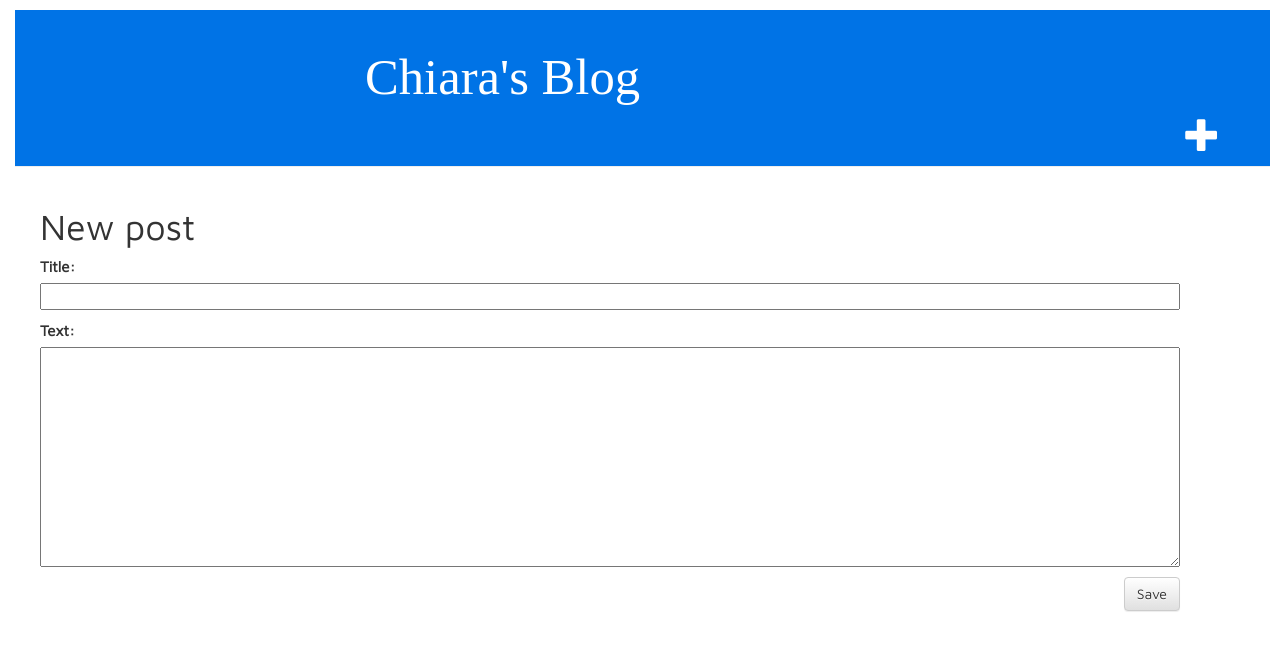
After one commit to ChiaraDeMartin95/my-first-blog, a Django app: page /post/new/ in a window 1280 px wide. The commit adds this page. Shown: the top 651 px of the page. Run offline with Django 3.2, Linux system fonts and the light colour scheme; the visitor is signed in with stand-in values (Sample User, id 1); some libraries are stand-ins or nearby versions; some web fonts are replaced.

Commit message:
Aggiunte viste per creare/modificare i post dal sito

```diff
--- /dev/null
+++ b/blog/forms.py
@@ -0,0 +1,9 @@
+from django import forms
+
+from .models import Post
+
+class PostForm(forms.ModelForm):
+
+    class Meta:
+        model = Post
+        fields = ('title', 'text',)
--- a/blog/static/css/blog.css
+++ b/blog/static/css/blog.css
@@ -12,7 +12,7 @@ body {
     background-color: #0073e6;
     margin-top: 10;
     margin-right: 10;
-    padding: 20px 20px 20px 350px;
+    padding: 20px 50px 50px 350px;
 }
 
 .page-header h1, .page-header h1 a, .page-header h1 a:visited, .page-header h1 a:active {
@@ -44,7 +44,7 @@ body {
     color: #ffffff;
     float: right;
     font-size: 26pt;
-    margin-right: 20px;
+    margin-right: 0px;
 }
 
 .post {
@@ -52,5 +52,5 @@ body {
 }
 
 .post h1 a, .post h1 a:visited {
-    color: #0073e6;
+    color: #004d99;
 }
--- a/blog/templates/blog/base.html
+++ b/blog/templates/blog/base.html
@@ -15,6 +15,9 @@
 <body>
     <div class="page-header">
         <h1><a href="/">Chiara's Blog</a></h1>
+        {% if user.is_authenticated %}
+            <a href="{% url 'post_new' %}" class="top-menu"><span class="glyphicon glyphicon-plus"></span></a>
+        {% endif %}
     </div>
 
 <div class="content container">
--- a/blog/templates/blog/post_detail.html
+++ b/blog/templates/blog/post_detail.html
@@ -7,9 +7,13 @@
                 {{ post2.published_date }}
             </div>
         {% endif %}
+        {% if user.is_authenticated %}
+            <a class="btn btn-default" href="{% url 'post_edit' pk=post2.pk %}"><span class="glyphicon glyphicon-pencil"></span></a>
+        {% endif %}
         <h1>{{ post2.title }}</h1>
         <p>{{ post2.text|linebreaksbr }}</p>
     </div>
 {% endblock %}
 
+
 ""penso che post2 debba combaciare con 'post2' definito in views.py in 'blog/post_detail.html', {'post2': post1})
--- /dev/null
+++ b/blog/templates/blog/post_edit.html
@@ -0,0 +1,9 @@
+{% extends 'blog/base.html' %}
+
+{% block content %}
+    <h1>New post</h1>
+    <form method="POST" class="post-form">{% csrf_token %}
+        {{ form.as_p }}
+        <button type="submit" class="save btn btn-default">Save</button>
+    </form>
+{% endblock %}
--- a/blog/urls.py
+++ b/blog/urls.py
@@ -4,4 +4,6 @@ from . import views
 urlpatterns = [
     url(r'^$', views.post_list, name='post_list'),
     url(r'^post/(?P<pk>\d+)/$', views.post_detail, name='post_detail'),
+    url(r'^post/new/$', views.post_new, name='post_new'),
+    url(r'^post/(?P<pk>\d+)/edit/$', views.post_edit, name='post_edit'),
 ]
--- a/blog/views.py
+++ b/blog/views.py
@@ -1,6 +1,9 @@
 from django.shortcuts import render, get_object_or_404
 from django.utils import timezone
 from .models import Post
+from .forms import PostForm
+from django.shortcuts import redirect
+
 def post_list(request):
     posts = Post.objects.filter(published_date__lte = timezone.now()).order_by('published_date')
     return render(request, 'blog/post_list.html', {'posts':posts})
@@ -8,3 +11,30 @@ def post_list(request):
 def post_detail(request, pk):
     post1 = get_object_or_404(Post, pk=pk)
     return render(request, 'blog/post_detail.html', {'post2': post1})
+
+def post_new(request):
+    if request.method == "POST":
+        form = PostForm(request.POST)
+        if form.is_valid():
+            post = form.save(commit=False)
+            post.author = request.user
+            post.published_date = timezone.now()
+            post.save()
+            return redirect('post_detail', pk=post.pk)
+    else:
+        form = PostForm()
+    return render(request, 'blog/post_edit.html', {'form': form})
+
+def post_edit(request, pk):
+    post = get_object_or_404(Post, pk=pk)
+    if request.method == "POST":
+        form = PostForm(request.POST, instance=post)
+        if form.is_valid():
+            post = form.save(commit=False)
+            post.author = request.user
+            post.published_date = timezone.now()
+            post.save()
+            return redirect('post_detail', pk=post.pk)
+    else:
+        form = PostForm(instance=post)
+    return render(request, 'blog/post_edit.html', {'form': form})
```
